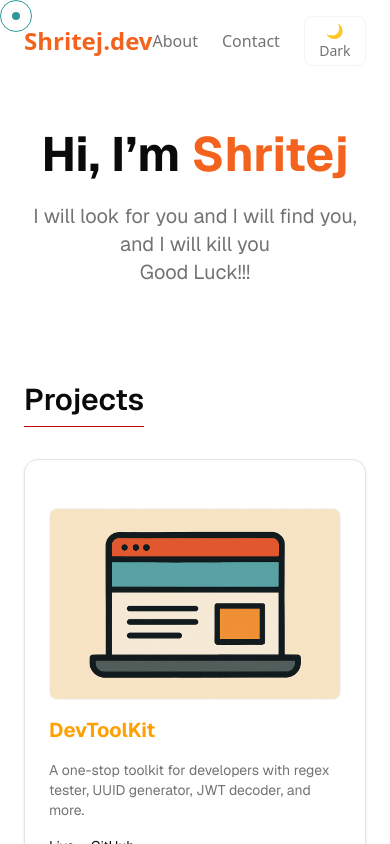
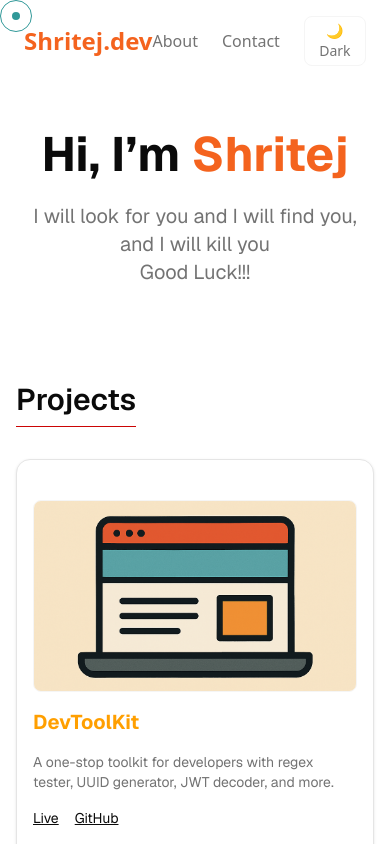
Before and after one commit to Shritej-Reddy/shritej-portfolio, a Next.js app: page / in a window 390 px wide. Shown: the top 844 px of the page. Built offline with nearby package versions, Linux system fonts and the light colour scheme.

Commit message:
card responsiveness and using Image instead of img

```diff
--- a/src/app/page.tsx
+++ b/src/app/page.tsx
@@ -1,6 +1,7 @@
 "use client";
 // import { Button } from "@/components/ui/button";
 import { Card, CardContent } from "@/components/ui/card";
+import Image from "next/image";
 import { motion } from "framer-motion";
 // import { useMagneticEffect } from "@/hooks/useMagneticEffect";
 
@@ -35,7 +36,7 @@ export default function HomePage() {
   ];
 
   return (
-    <main className="cursor-none min-h-screen bg-background text-foreground font-sans px-6 py-12 md:px-16">
+    <main className="cursor-none min-h-screen bg-background text-foreground font-sans px-4 sm:px-6 md:px-16 py-12 space-y-24">
       {/* Hero Section */}
       <motion.section
         initial={{ opacity: 0, y: 40 }}
@@ -65,7 +66,7 @@ export default function HomePage() {
         <h2 className="text-3xl font-semibold mb-8 border-b border-[#CB0404] inline-block pb-2">
           Projects
         </h2>
-        <div className="grid md:grid-cols-2 gap-6 magnetic relative">
+        <div className="grid grid-cols-1 md:grid-cols-2 gap-8">
           {projects.map((project, i) => (
             <motion.div
               key={i}
@@ -75,12 +76,15 @@ export default function HomePage() {
               viewport={{ once: true, amount: 0.3 }}
             >
               <Card className="transition-all hover:shadow-xl magnetic relative block will-change-transform">
-                <CardContent className="p-6 space-y-4">
+                <CardContent className="p-4 sm:p-6 space-y-4">
                   {project.image && (
-                    <img
-                      src={project.image}
+                    <Image
+                      src={`/${project.image}`}
                       alt={project.title}
-                      className="w-full h-48 object-cover rounded-md border border-muted"
+                      width={600}
+                      height={300}
+                      className="w-full h-auto max-h-48 object-cover rounded-md border border-muted"
+                      priority={i === 0}
                     />
                   )}
                   <h3 className="text-xl font-bold text-[#FF9F00]">
```
